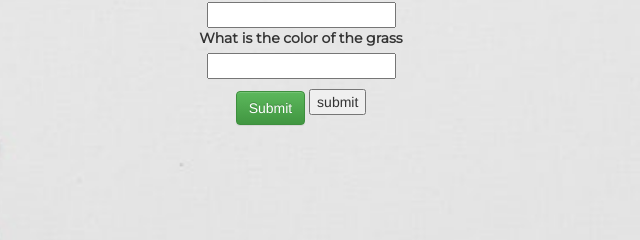
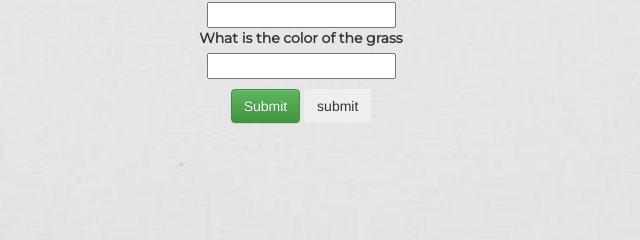
Before and after one commit to cmgonzales/quiz, a plain HTML site: page index.html in a window 1280 px wide. Shown: the part 414-654 px from the top of the page, 339-979 px from the left. Drawn offline with nearby package versions, Linux system fonts and the light colour scheme; a web font is replaced by a local one.

Commit message:
added bootstrap

```diff
--- a/index.html
+++ b/index.html
@@ -51,5 +51,5 @@
 <br>
     <button onclick="result()" class="btn btn-success">Submit</button>
 </body>
-<button>submit</button>
+<button class = "btn" >submit</button>
 </html>
```
